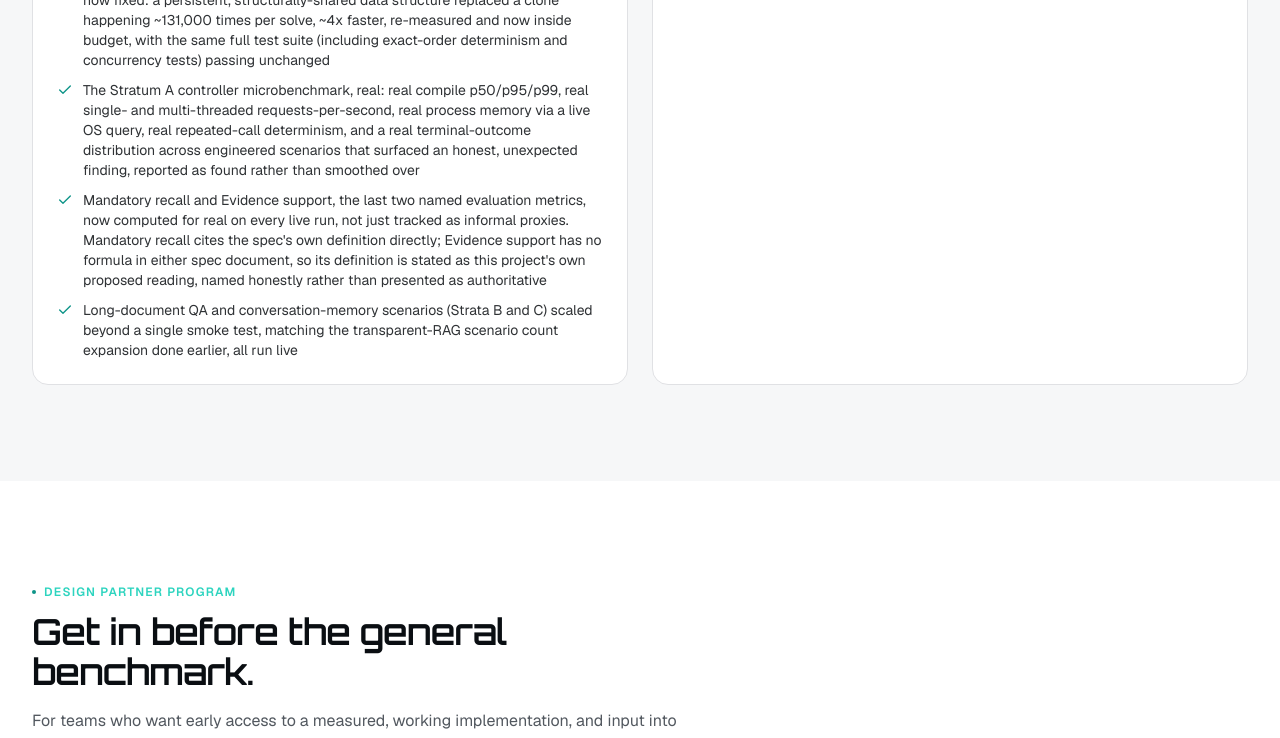
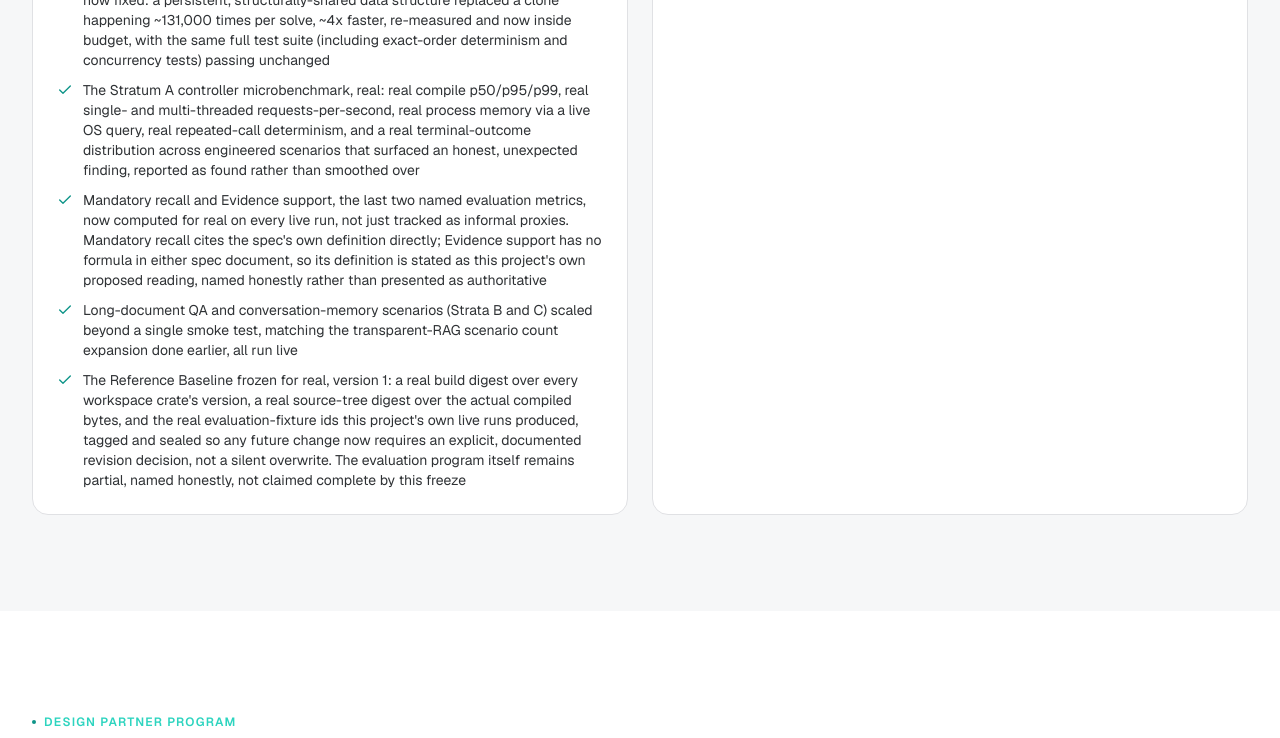
Before and after one commit to DevarshChauhan/SOLIPHER-LABS-WEB, a Next.js app: page /products/shard-context in a window 1280 px wide. Shown: the part 9921-10659 px from the top of the page. Built offline with nearby package versions, Linux system fonts and the light colour scheme.

Commit message:
Reflect the Reference Baseline freeze (FR-4.3) on the SHARD Context page
Adds one honest bullet: version 1 is frozen for real (build digest,
source-tree digest, real evaluation-fixture ids), while naming plainly
that the evaluation program itself remains partial.

```diff
--- a/src/app/products/shard-context/page.tsx
+++ b/src/app/products/shard-context/page.tsx
@@ -560,6 +560,7 @@ shard-context-cli compile --config <path.toml> --document <path> --query <text>`
                   "The Stratum A controller microbenchmark, real: real compile p50/p95/p99, real single- and multi-threaded requests-per-second, real process memory via a live OS query, real repeated-call determinism, and a real terminal-outcome distribution across engineered scenarios that surfaced an honest, unexpected finding, reported as found rather than smoothed over",
                   "Mandatory recall and Evidence support, the last two named evaluation metrics, now computed for real on every live run, not just tracked as informal proxies. Mandatory recall cites the spec's own definition directly; Evidence support has no formula in either spec document, so its definition is stated as this project's own proposed reading, named honestly rather than presented as authoritative",
                   "Long-document QA and conversation-memory scenarios (Strata B and C) scaled beyond a single smoke test, matching the transparent-RAG scenario count expansion done earlier, all run live",
+                  "The Reference Baseline frozen for real, version 1: a real build digest over every workspace crate's version, a real source-tree digest over the actual compiled bytes, and the real evaluation-fixture ids this project's own live runs produced, tagged and sealed so any future change now requires an explicit, documented revision decision, not a silent overwrite. The evaluation program itself remains partial, named honestly, not claimed complete by this freeze",
                 ].map((item) => (
                   <li key={item} className="flex gap-2.5 text-sm text-foreground/85">
                     <Check size={16} className="mt-0.5 shrink-0 text-red-500" />
```
